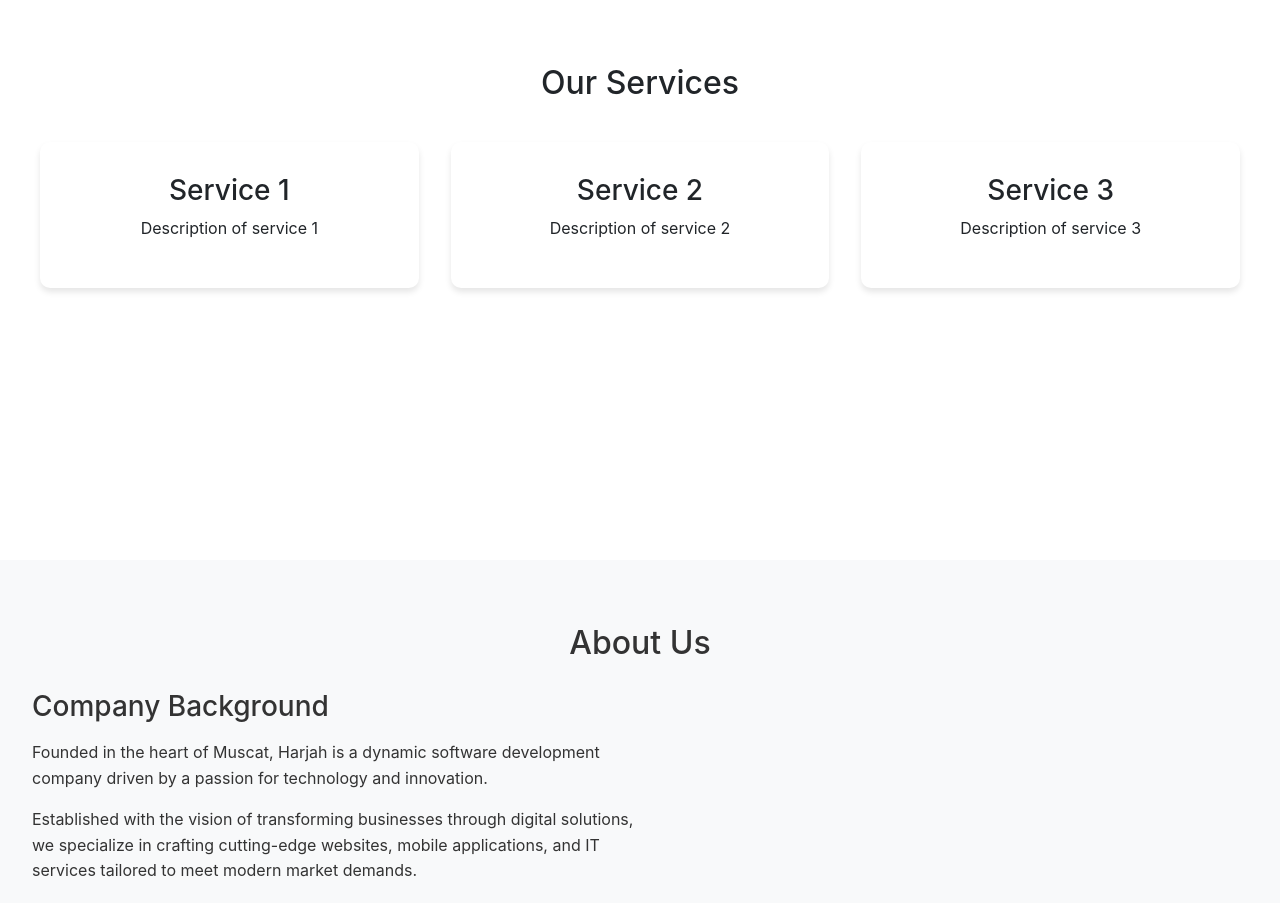
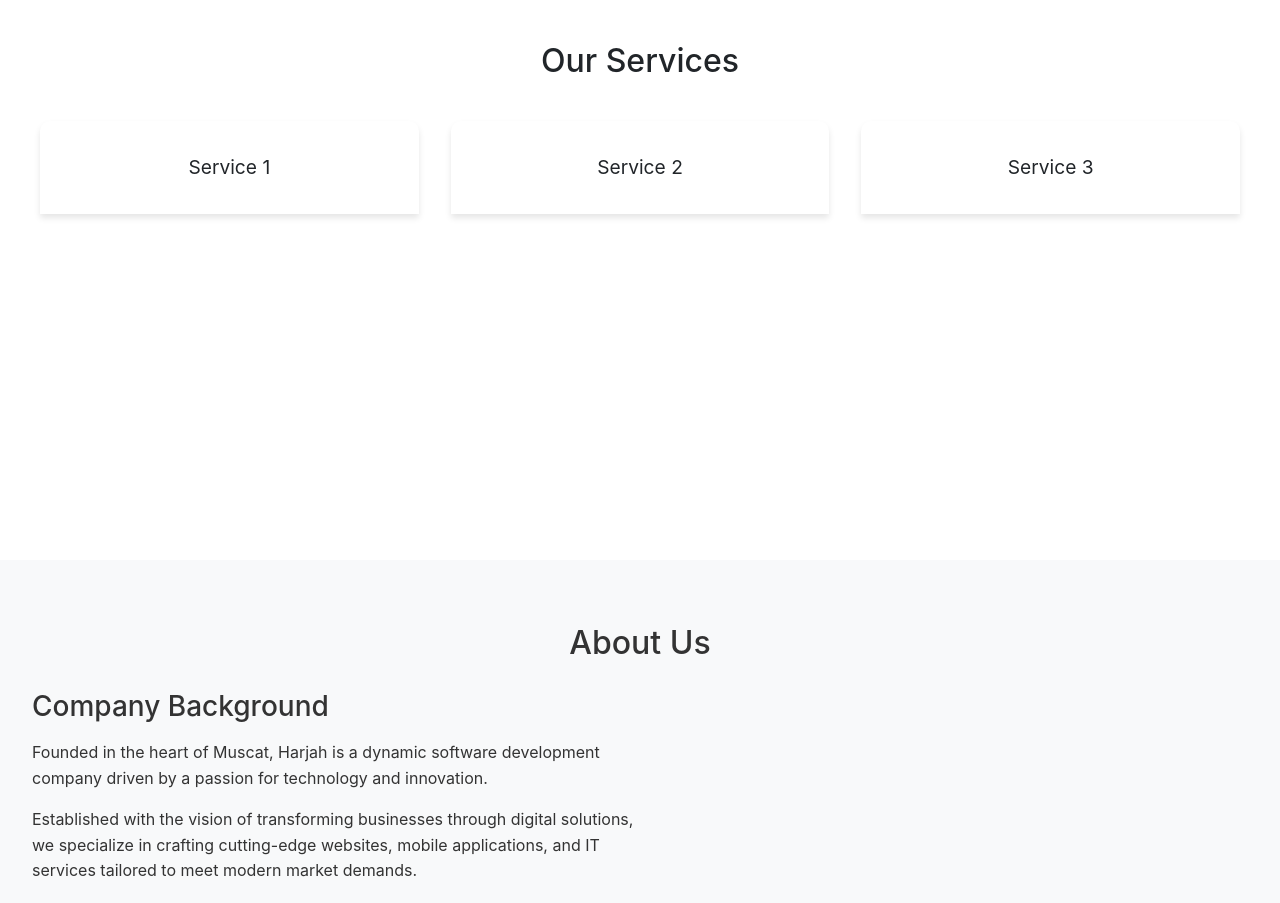
Before and after one commit to Breezex2/harjah_website, a React (Create React App) app: page / in a window 1280 px wide. Shown: the part 1040-1943 px from the top of the page. Built offline with nearby package versions, Linux system fonts and the light colour scheme.

Commit message:
Added service description parts

```diff
--- a/src/App.css
+++ b/src/App.css
@@ -137,7 +137,8 @@ html {
   font-size: 1.5rem;
 }
 
-/* Services section */
+
+/* Services Grid */
 .services-grid {
   display: grid;
   grid-template-columns: repeat(auto-fit, minmax(250px, 1fr));
@@ -147,16 +148,49 @@ html {
   margin-top: 2rem;
 }
 
+/* Wrapper to Hold Both Card and Description */
+.service-wrapper {
+  position: relative;
+  display: flex;
+  flex-direction: column;
+  align-items: center;
+}
+
+/* Service Card */
 .service-card {
   background: white;
+  width: 100%;
+  border-radius: 10px 10px 0 0 ;
+  box-shadow: 0 4px 6px rgba(0, 0, 0, 0.1);
+  text-align: center;
   padding: 2rem;
-  border-radius: 10px;
-  box-shadow: 0 4px 6px rgba(0, 0, 0, 0.1);
+  font-size: 1.2rem;
   transition: transform 0.3s ease;
 }
 
 .service-card:hover {
   transform: translateY(-5px);
+}
+
+/* Service Description (Initially Hidden) */
+.service-description {
+  width: 100%;
+  background: #ccc;
+  color: black;
+  padding: 3rem;
+  font-size: 1rem;
+  border-radius: 0 0 10px 10px;
+  text-align: center;
+  opacity: 0;
+  max-height: 0;
+  overflow: hidden;
+  transition: max-height 0.3s ease-in-out, opacity 0.3s ease-in-out;
+}
+
+/* Show Description on Hover */
+.service-description.visible {
+  opacity: 1;
+  max-height: 60px;
 }
 
 
--- a/src/App.js
+++ b/src/App.js
@@ -1,8 +1,7 @@
 import React, { useState } from "react";
 import "bootstrap/dist/css/bootstrap.min.css";
 import "./App.css";
-import { FaEnvelope, FaPhoneAlt, FaMapMarkerAlt } from 'react-icons/fa';
-
+import { FaEnvelope, FaPhoneAlt, FaMapMarkerAlt } from "react-icons/fa";
 
 function Navbar() {
   const [language, setLanguage] = useState("en");
@@ -51,8 +50,13 @@ function Navbar() {
     </nav>
   );
 }
-
+const services = [
+  { title: "Service 1", description: "Description of service 1" },
+  { title: "Service 2", description: "Description of service 2" },
+  { title: "Service 3", description: "Description of service 3" },
+];
 function App() {
+  const [hoveredIndex, setHoveredIndex] = useState(null);
   return (
     <div className="App">
       <Navbar />
@@ -71,18 +75,24 @@ function App() {
       <section id="services" className="section services-section">
         <h2>Our Services</h2>
         <div className="services-grid">
-          <div className="service-card">
-            <h3>Service 1</h3>
-            <p>Description of service 1</p>
+          {services.map((service, index) => (
+            <div
+              key={index}
+              className="service-wrapper"
+              onMouseEnter={() => setHoveredIndex(index)}
+              onMouseLeave={() => setHoveredIndex(null)}
+            >
+              <div className="service-card">{service.title}</div>
+              <div
+                className={`service-description ${
+                  hoveredIndex === index ? "visible" : ""
+                }`}
+              >
+                {service.description}
+                <div className="read-more">read more..</div>
               </div>
-          <div className="service-card">
-            <h3>Service 2</h3>
-            <p>Description of service 2</p>
             </div>
-          <div className="service-card">
-            <h3>Service 3</h3>
-            <p>Description of service 3</p>
-          </div>
+          ))}
         </div>
       </section>
 
@@ -182,11 +192,10 @@ function App() {
           <div className="company-message">
             <h3>Company Message</h3>
             <p>
-        We value your time and interest in our services. Please feel free to
-        reach out with any questions or requests.
+              We value your time and interest in our services. Please feel free
+              to reach out with any questions or requests.
             </p>
             <div className="social-icons">
-
               <a href="mailto:info@company.com" className="contact-item">
                 <FaEnvelope />
                 <span>info@company.com</span>
@@ -197,7 +206,10 @@ function App() {
                 <span>+968 97760250</span>
               </a>
 
-  <a href="https://maps.app.goo.gl/u4Ta3Kyhirgx4BDs8" className="contact-item">
+              <a
+                href="https://maps.app.goo.gl/u4Ta3Kyhirgx4BDs8"
+                className="contact-item"
+              >
                 <FaMapMarkerAlt />
                 <span>Our Office Location</span>
               </a>
```
Lines whose indentation alone changed are shown as unchanged.
